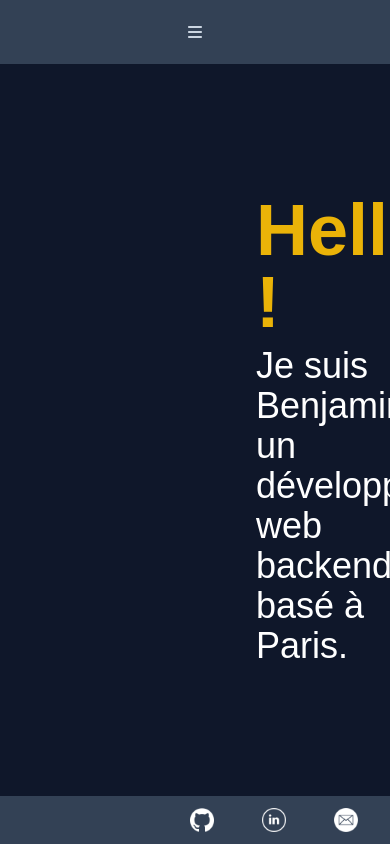
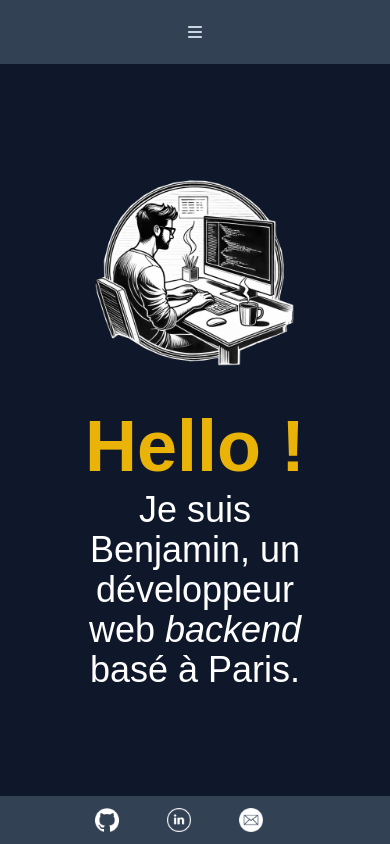
Before and after one commit to benKapl/portfolio-front, a Next.js app: page / in a window 390 px wide. Built offline with nearby package versions, Linux system fonts and the light colour scheme.

Commit message:
worked on responsive for homepage

```diff
--- a/src/app/(content)/layout.js
+++ b/src/app/(content)/layout.js
@@ -50,19 +50,19 @@ export default function ContentLayout({ children }) {
 
       {isMobile ? <MobileNavigation /> : <ComputerNavigation />} {/* HEADER CONTAINING NAV BAR*/}
 
-      <div className="bg-slate-900 flex-1 flex overflow-y-auto">  {/* MIDDLE CONTAINER*/}
+      <div className="bg-slate-900 flex-1 flex overflow-y-hidden">  {/* MIDDLE CONTAINER*/}
         {pathname !== "/" && // Show Sidebar only if page is not "/"
-        (<aside className="bg-slate-800 text-white w-48 h-full fixed">
+        (<aside className="bg-slate-800 text-white w-48 h-full">
           <Sidebar
             title={sidebarTitle}
             sections={sidebarSections}
             />
           </aside>)}
-        <div className="flex-1 ml-48 bg-slate-900 overflow-x-hidden"> {/* Adjust content to account for sidebar */}
+        <div className="flex-1 bg-slate-900 overflow-x-hidden"> {/* Adjust content to account for sidebar */}
           {children}
         </div>
       </div>
-      <footer className="h-12 flex justify-end items-center bg-slate-700 z-10">  {/* FOOTER WITH SOCIALS */}
+      <footer className="h-12 flex justify-center md:justify-end items-center bg-slate-700 z-10">  {/* FOOTER WITH SOCIALS */}
         <Socials />
       </footer>
     </div>
--- a/src/app/(content)/page.js
+++ b/src/app/(content)/page.js
@@ -1,16 +1,26 @@
+"use client"
 import Image from 'next/image';
+import { useRouter } from 'next/navigation';
 
 export default function Home() {
+    const router = useRouter();
 
     const container = "flex flex-1 h-full w-full justify-start items-center"
-    const titleContainer = "flex-1 flex flex-col justify-center items-start text-white"
+    const homeContent = "flex flex-col items-center md:flex-row gap-10 mx-20 md:mx-24 lg:mx-32"
+    const titleContainer = "flex-1 flex flex-col justify-center items-center md:items-start text-white"
     return (
         <div className={container}>
-            <div className="flex flex-row gap-10 mx-16">
-                <Image src="/images/home_image.png" alt="Developper drawing" width={400} height={400} className="hidden md:block w-[400px]" />
+            <div className={homeContent}>
+                <Image
+                    src="/images/home_image.png"
+                    alt="Developper drawing"
+                    width={200}
+                    height={200}
+                    className="md:w-[300px] md:h-[300px] lg:w-[400px] lg:h-[400px]"
+                    onClick={() => router.push("/about/bio")}/>
                 <div className={titleContainer}>
                     <h1 className="text-7xl text-yellow-500 font-bold">Hello !</h1>
-                    <h2 className="text-4xl mt-2">Je suis <span className="">Benjamin</span>, un développeur web backend basé à Paris.</h2>
+                    <h2 className="text-4xl mt-2 text-center md:text-left">Je suis Benjamin, un développeur web <span className="italic">backend</span> basé à Paris.</h2>
                 </div>
             </div>
         </div>
```
